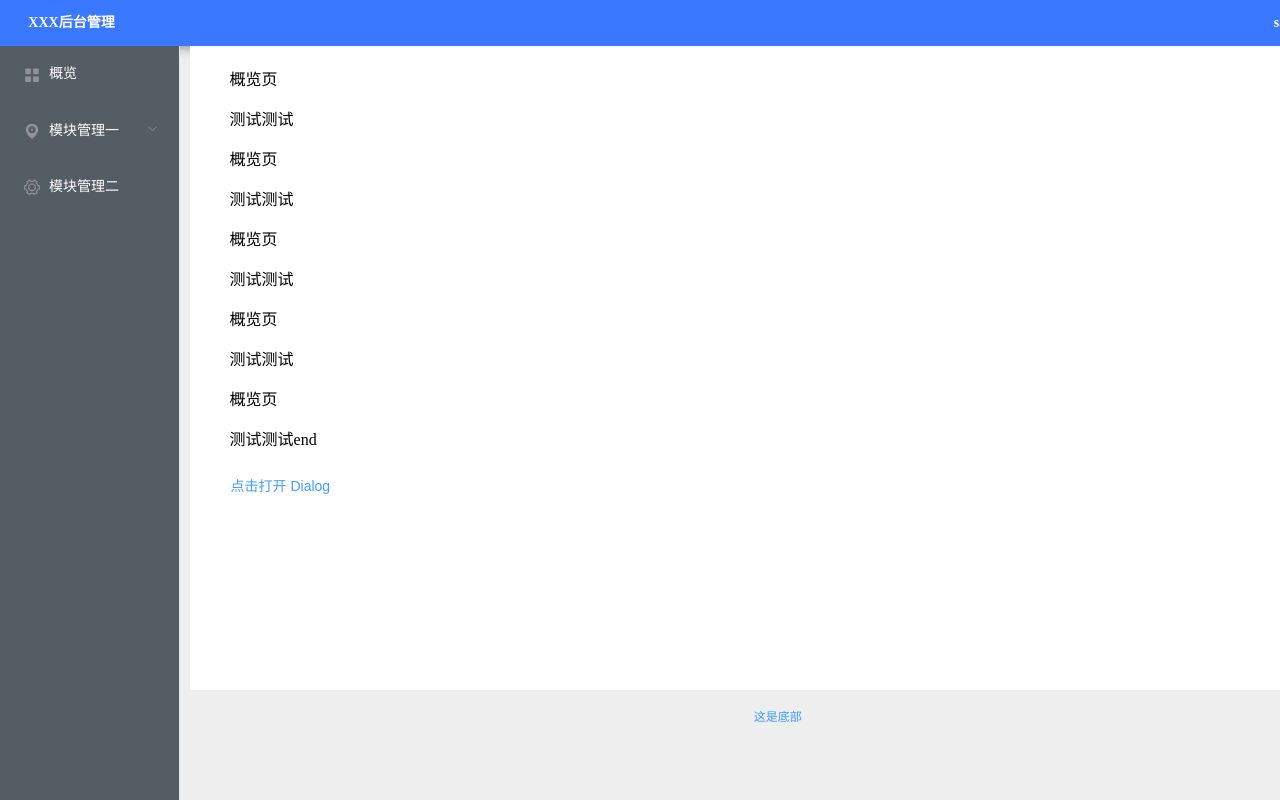
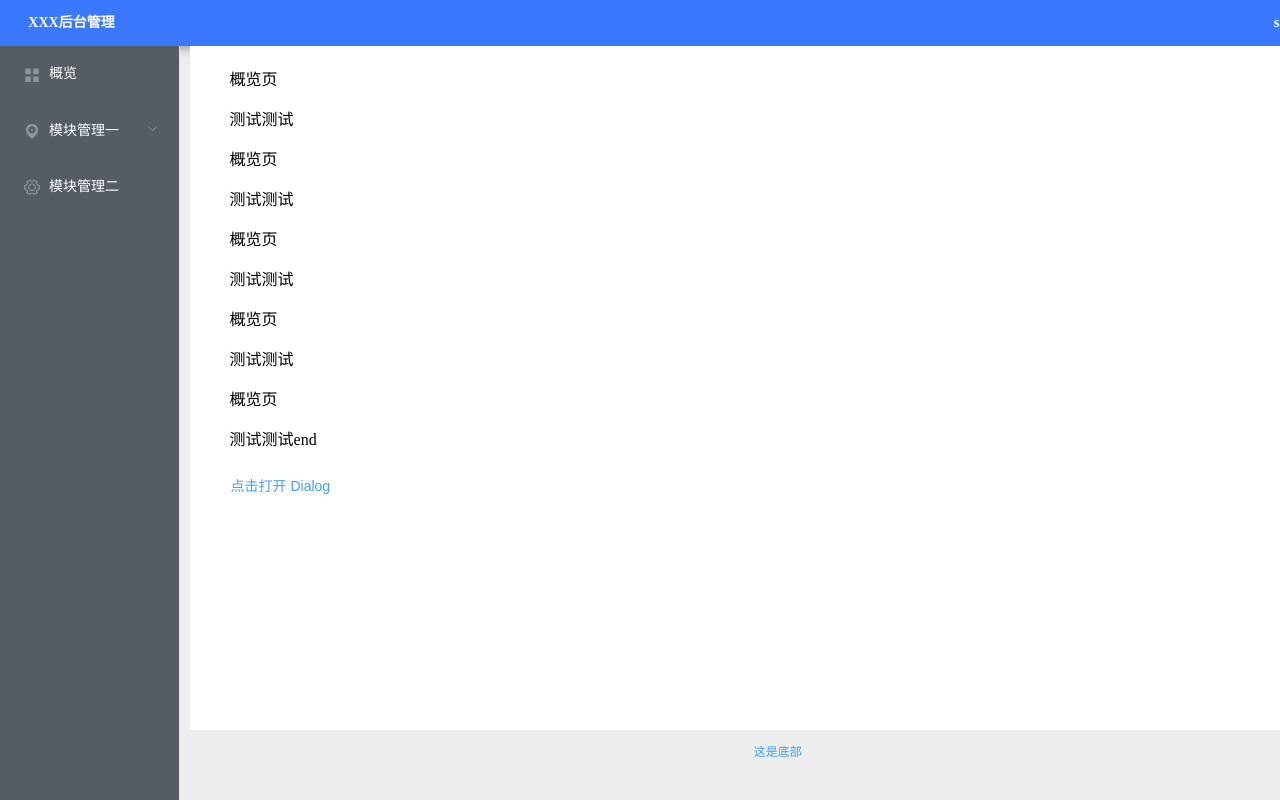
Before and after one commit to saucxs/structure-admin-web, a Vue app: page / in a window 1280 px wide. Shown: the top 800 px of the page. Built offline with nearby package versions, Linux system fonts and the light colour scheme.

Commit message:
structure complete 2

```diff
--- a/src/App.vue
+++ b/src/App.vue
@@ -96,7 +96,7 @@ a:focus,a:active{
     margin-left: 10px;
     overflow: auto;
     & .content{
-      min-height: calc(100% - 150px);
+      min-height: calc(100% - 110px);
       padding: 20px 40px;
       background-color: #fff;
     }
--- a/src/components/footer.vue
+++ b/src/components/footer.vue
@@ -25,6 +25,5 @@
   font-size: 12px;
   text-align: center;
   height: 30px;
-  line-height: 30px;
 }
 </style>
```
